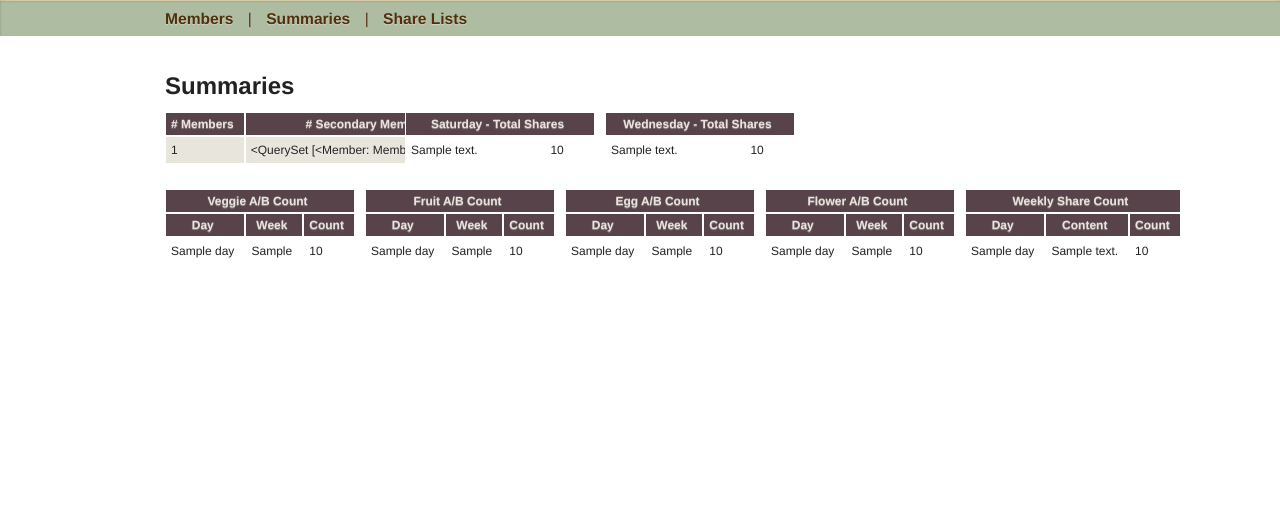
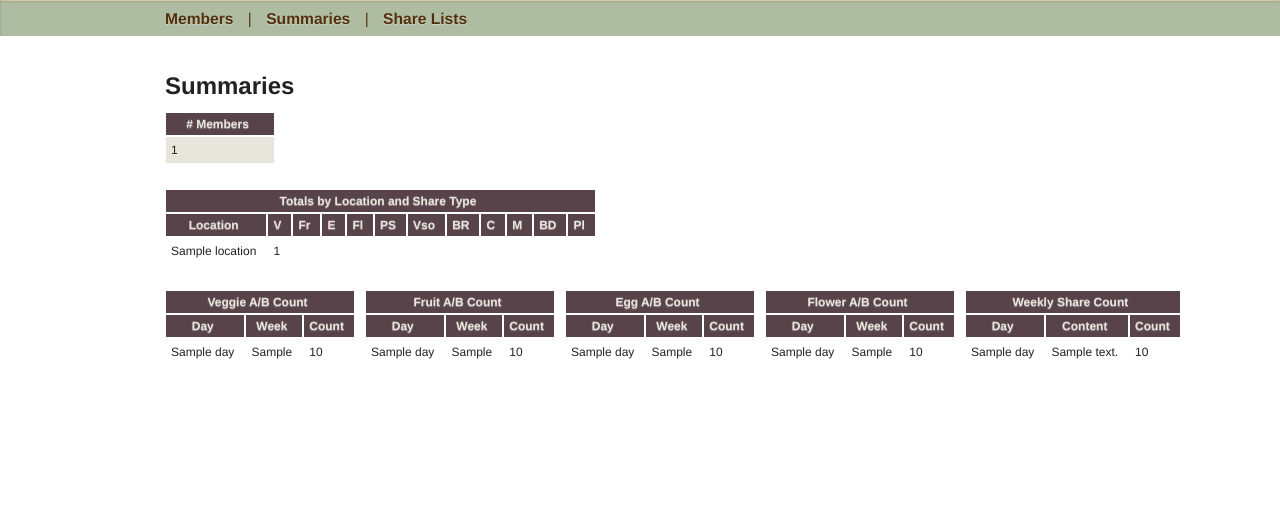
Before and after one commit to alexislin/gwcsa-heroku, a Django app: template gwcsa_heroku/templates/admin_summaries.html in a window 1280 px wide. Shown: the part 169-699 px from the top of the page. Run offline with Django 3.2, Linux system fonts and the light colour scheme; tables that the repository leaves empty hold one stand-in row (values such as "Sample post"); the template is opened without the code that fills it: values that come from a table or form of the project are taken from there, most other values are stand-ins (such as "Sample title", 1, 10 or a date in 2020); some libraries are stand-ins or nearby versions.

Commit message:
changed the first totals table to make sense with so many new locations

```diff
--- a/gwcsa_heroku/templates/admin_summaries.html
+++ b/gwcsa_heroku/templates/admin_summaries.html
@@ -19,30 +19,35 @@
   </div>
 
   <div class="span-24 last below-8">
-    <div class="span-6">
+    <div class="span-3">
       <table class="summary">
-        <thead><tr><th># Members</th><th># Secondary Members</th></tr></thead>
+        <thead><tr><th># Members</th></tr></thead>
         <tbody>
-          <tr class="even"><td>{{member_count}}</td><td>{{secondary_member_count}}</td></tr>
+          <tr class="even"><td>{{member_count}}</td></tr>
         </tbody>
       </table>
     </div>
-    <div class="span-5">
+  </div>
+
+  <div class="span-24 last below-8">
+    <div class="span-10">
       <table class="summary">
-        <thead><tr><th colspan="2">Saturday - Total Shares</th></tr></thead>
+        <thead><tr><th colspan="12">Totals by Location and Share Type</th></tr></thead>
+        <thead>
+          <tr>
+            <th>Location</th>
+            <th>V</th><th>Fr</th><th>E</th><th>Fl</th><th>PS</th><th>Vso</th>
+            <th>BR</th><th>C</th><th>M</th><th>BD</th><th>Pl</th>
+          </tr>
+        </thead>
         <tbody>
-          {% for content, quantity in sat_counts %}
-            <tr {% cycle 'class="odd"' 'class="even"' %}><td>{{content}}</td><td>{{quantity}}</td></tr>
-          {% endfor %}
-        </tbody>
-      </table>
-    </div>
-    <div class="span-5">
-      <table class="summary">
-        <thead><tr><th colspan="2">Wednesday - Total Shares</th></tr></thead>
-        <tbody>
-          {% for content, quantity in wed_counts %}
-            <tr {% cycle 'class="odd"' 'class="even"' %}><td>{{content}}</td><td>{{quantity}}</td></tr>
+          {% for location, counts in location_counts %}
+            <tr {% cycle 'class="odd"' 'class="even"' %}>
+              <td>{{location}}</td>
+              {% for count in counts %}
+              <td>{{count}}</td>
+              {% endfor %}
+            </tr>
           {% endfor %}
         </tbody>
       </table>
```
Also changed, not shown: gwcsa_heroku/admin_views.py (+6 -2 lines), gwcsa_heroku/util.py (+14 -1 lines).
